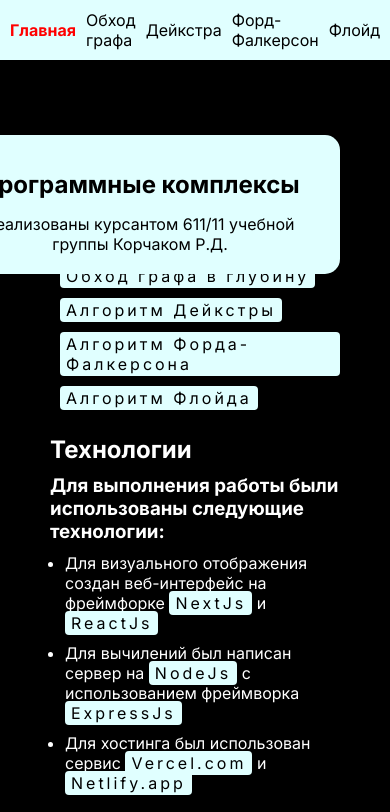
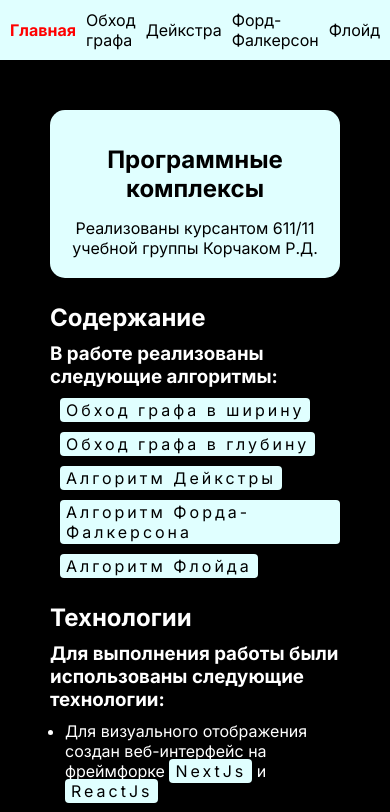
Before and after one commit to keyready/dijkstra, a Next.js app: page / in a window 390 px wide. Shown: the top 812 px of the page. Built offline with nearby package versions, Linux system fonts and the light colour scheme.

Commit message:
немного адаптивности

```diff
--- a/app/page.module.scss
+++ b/app/page.module.scss
@@ -23,6 +23,24 @@ a.referenceLinks:link {
     position: relative;
 }
 
+@media (width <= 1000px) {
+    .tipWrapper {
+        display: flex;
+        flex-direction: column;
+        gap: 10px;
+    }
+
+    .tip {
+        width: 100%;
+        background: lightcyan;
+        padding: 20px;
+        color: black;
+        border-radius: 15px;
+    }
+
+}
+
+@media (width > 1000px) {
     .tipWrapper {
         display: flex;
         flex-direction: column;
@@ -39,6 +57,8 @@ a.referenceLinks:link {
         padding: 20px;
         color: black;
         border-radius: 15px;
+    }
+
 }
 
 .title {
```
Lines whose indentation alone changed are shown as unchanged.
